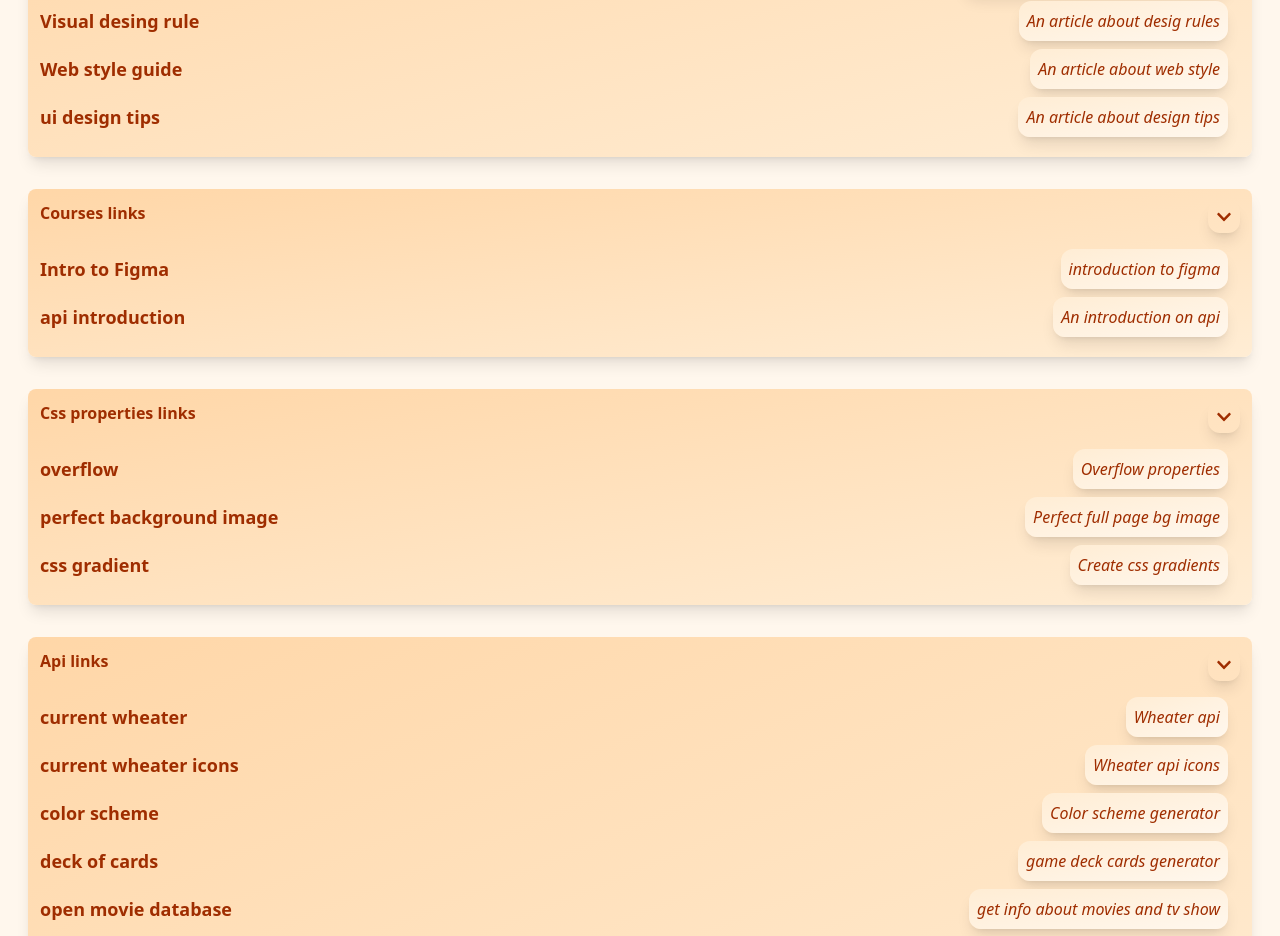
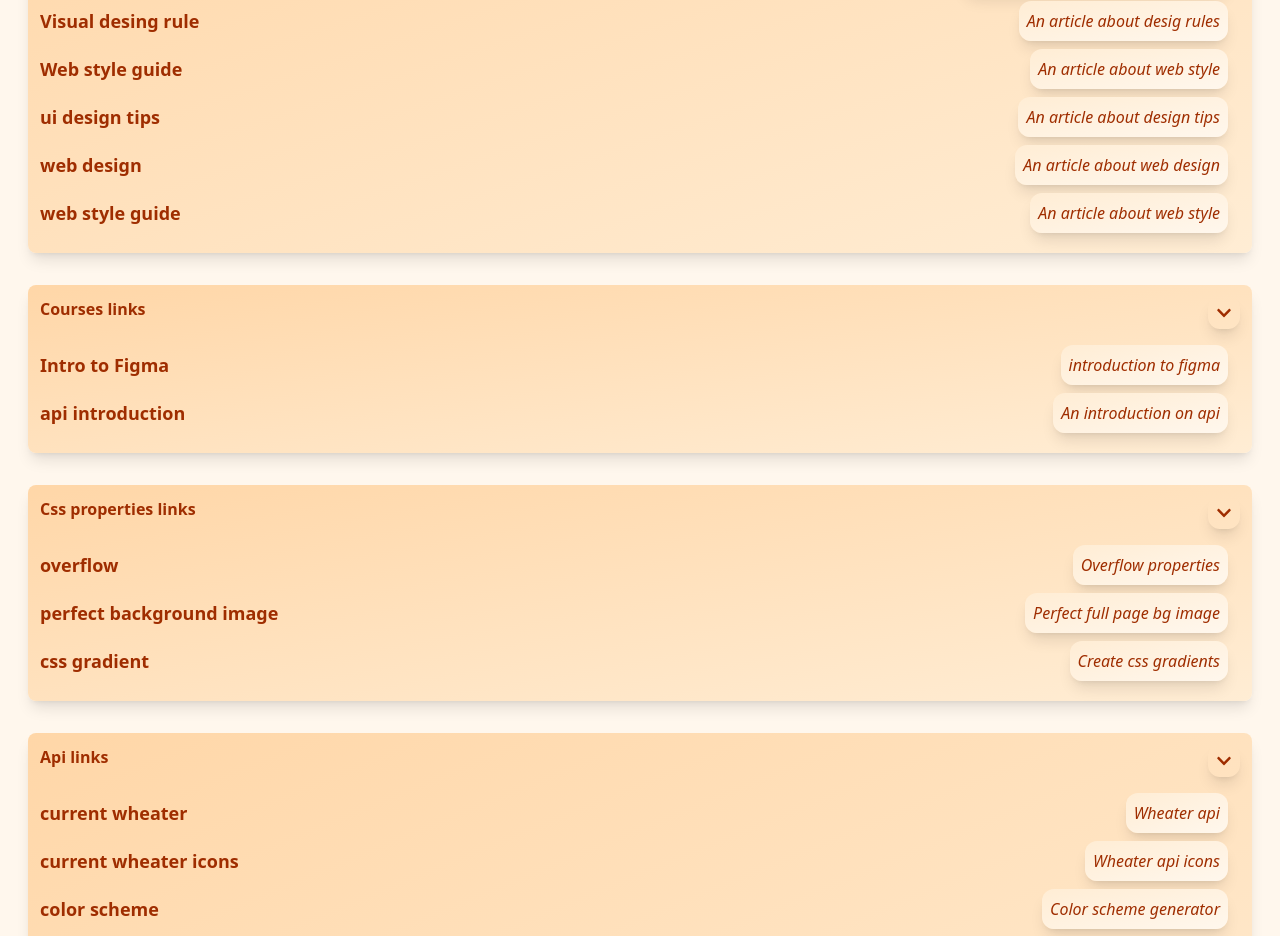
Before and after one commit to gyo82v/webLinks, a React (Vite) app: page / in a window 1280 px wide. Shown: the part 2727-3663 px from the top of the page. Built offline with nearby package versions, Linux system fonts and the light colour scheme.

Commit message:
feat: add two articles about web design

```diff
--- a/src/components/categories/Websites.jsx
+++ b/src/components/categories/Websites.jsx
@@ -11,6 +11,8 @@ export default function Websites({open, toggle}){
             <Li href="https://anthonyhobday.com/sideprojects/saferules/" name="Visual desing rule">An article about desig rules</Li>
             <Li href="https://webstyleguide.com/" name="Web style guide"> An article about web style</Li>
             <Li href="https://www.adhamdannaway.com/blog/ui-design/ui-design-tips" name="ui design tips">An article about design tips</Li>
+            <Li href="https://designingfortheweb.co.uk/" name="web design">An article about web design</Li>
+            <Li href="https://webstyleguide.com/" name="web style guide">An article about web style</Li>
         </Section>
     )
 }
```
